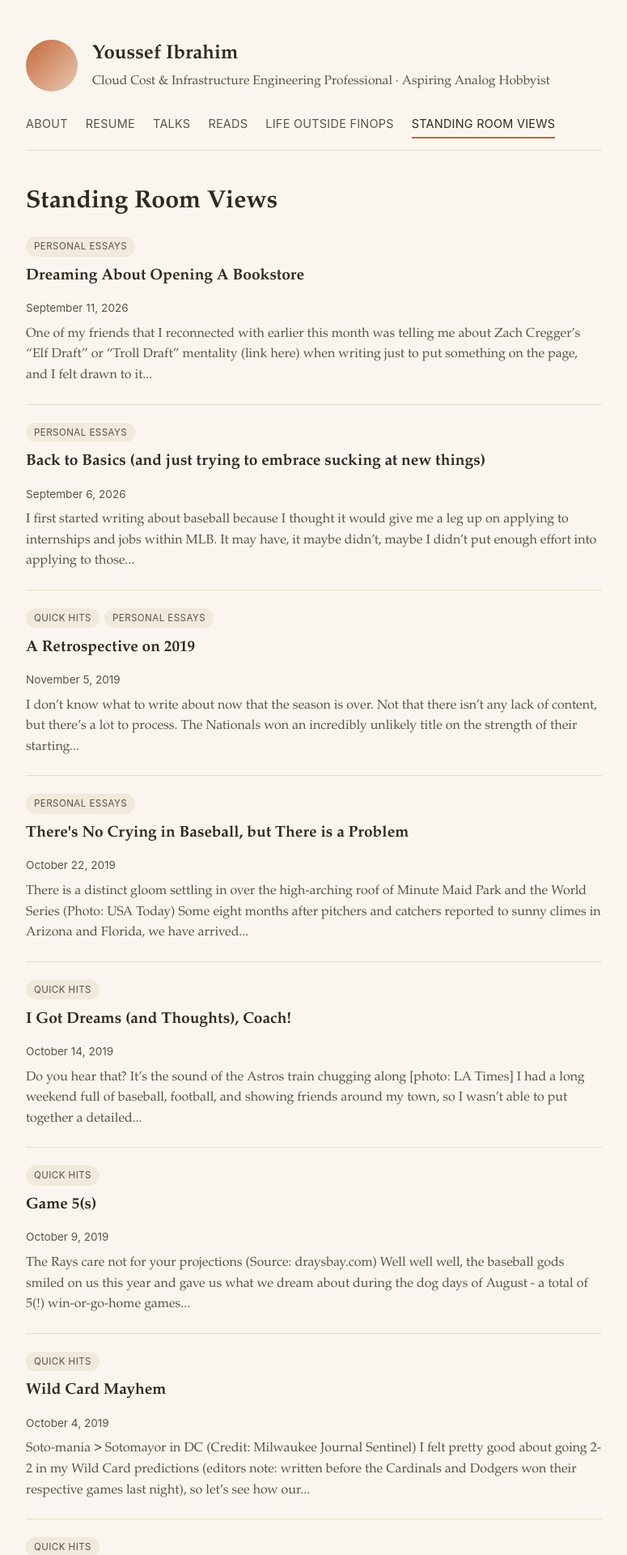
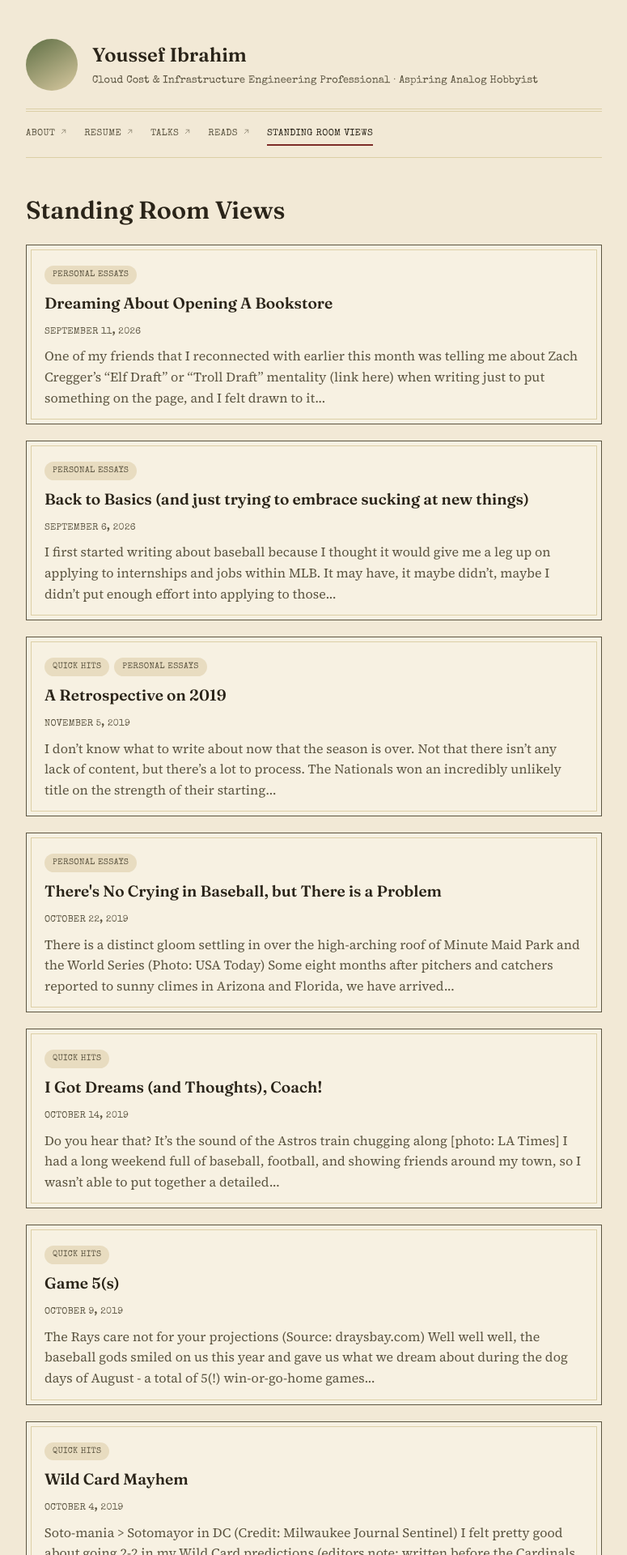
Before and after one commit to yti93/standing-room-views, a Jekyll site: the page built from index.md, in a window 1280 px wide. Shown: the top 1920 px of the page at 81% size, without its empty margins (252-1027 px from the left). Built offline with Jekyll 4.4.1, drawn with Linux system fonts in a browser that asks for light colours.

Commit message:
Reskin the blog to match the main site's Herbarium theme
Ports the same palette (paper background, moss/oxblood accents), type system (Fraunces, Source Serif 4, Cormorant Garamond, Special Elite), and specimen-box card treatment from yti93.github.io. Each post list item and the post detail view now use the bordered specimen-box look; category pills, meta lines, and photo captions switch to the typewriter face.

Also fixes the nav, which had fallen out of sync: drops the dead outside.html link, adds the external-link icon to the links that leave this site (matching the convention on the main site, where the icon marks the one link that leaves there), and adds the header's double-rule divider.

Co-Authored-By: Claude Sonnet 5 <noreply@anthropic.com>
Claude-Session: https://claude.ai/code/session_01GKWezPaAp3CperXBiFnmic

```diff
--- a/_layouts/default.html
+++ b/_layouts/default.html
@@ -4,6 +4,7 @@
 <meta charset="UTF-8">
 <meta name="viewport" content="width=device-width, initial-scale=1.0">
 <title>{% if page.title and page.title != site.title %}{{ page.title }} - {% endif %}Standing Room Views</title>
+<link rel="stylesheet" href="https://fonts.googleapis.com/css2?family=Fraunces:ital,opsz,wght@0,9..144,440;0,9..144,600;1,9..144,500&family=Source+Serif+4:opsz,wght@8..60,400;8..60,600&family=Cormorant+Garamond:ital,wght@0,500;1,500;1,600&family=Special+Elite&display=swap">
 <link rel="stylesheet" href="{{ '/assets/css/style.css' | relative_url }}">
 </head>
 <body>
@@ -16,12 +17,12 @@
       <p class="brand-tagline">Cloud Cost &amp; Infrastructure Engineering Professional &middot; Aspiring Analog Hobbyist</p>
     </div>
   </div>
+  <div class="rule-pair"></div>
   <nav class="site-nav">
-    <a href="https://yti93.github.io/">About</a>
-    <a href="https://yti93.github.io/resume.html">Resume</a>
-    <a href="https://yti93.github.io/talks.html">Talks</a>
-    <a href="https://yti93.github.io/reads.html">Reads</a>
-    <a href="https://yti93.github.io/outside.html">Life Outside FinOps</a>
+    <a href="https://yti93.github.io/">About<svg class="nav-external-icon" fill="none" stroke="currentColor" stroke-width="2" stroke-linecap="round" stroke-linejoin="round" viewBox="0 0 24 24" xmlns="http://www.w3.org/2000/svg"><path d="M7 17L17 7M9 7h8v8"/></svg></a>
+    <a href="https://yti93.github.io/resume.html">Resume<svg class="nav-external-icon" fill="none" stroke="currentColor" stroke-width="2" stroke-linecap="round" stroke-linejoin="round" viewBox="0 0 24 24" xmlns="http://www.w3.org/2000/svg"><path d="M7 17L17 7M9 7h8v8"/></svg></a>
+    <a href="https://yti93.github.io/talks.html">Talks<svg class="nav-external-icon" fill="none" stroke="currentColor" stroke-width="2" stroke-linecap="round" stroke-linejoin="round" viewBox="0 0 24 24" xmlns="http://www.w3.org/2000/svg"><path d="M7 17L17 7M9 7h8v8"/></svg></a>
+    <a href="https://yti93.github.io/reads.html">Reads<svg class="nav-external-icon" fill="none" stroke="currentColor" stroke-width="2" stroke-linecap="round" stroke-linejoin="round" viewBox="0 0 24 24" xmlns="http://www.w3.org/2000/svg"><path d="M7 17L17 7M9 7h8v8"/></svg></a>
     <a href="{{ '/' | relative_url }}" class="active">Standing Room Views</a>
   </nav>
 </header>
--- a/assets/css/style.css
+++ b/assets/css/style.css
@@ -1,12 +1,18 @@
 :root {
-  --cream: #faf6ef;
-  --cream-deep: #f1e9db;
-  --ink: #2e2a24;
-  --ink-soft: #5a5346;
-  --accent: #c4693a;
-  --accent-soft: #e8c9b3;
-  --line: #e4dac8;
+  --cream: #f2e9d6;
+  --cream-deep: #e8dcc0;
+  --specimen: #f7f1e2;
+  --ink: #2a2419;
+  --ink-soft: #5c5541;
+  --accent: #5f6f45;
+  --accent-deep: #7d2c28;
+  --accent-soft: #d8c9a0;
+  --line: #dccfa6;
   --max: 760px;
+  --font-display: 'Fraunces', "Iowan Old Style", Georgia, serif;
+  --font-body: 'Source Serif 4', "Iowan Old Style", Georgia, serif;
+  --font-tagline: 'Cormorant Garamond', Georgia, serif;
+  --font-label: 'Special Elite', "Courier New", monospace;
 }
 
 * { box-sizing: border-box; }
@@ -16,11 +22,12 @@ html, body {
   padding: 0;
   background: var(--cream);
   color: var(--ink);
-  font-family: "Iowan Old Style", "Palatino Linotype", Palatino, Georgia, serif;
+  font-family: var(--font-body);
   line-height: 1.6;
+  overflow-wrap: break-word;
 }
 
-a { color: var(--accent); text-decoration: none; }
+a { color: var(--accent-deep); text-decoration: none; }
 a:hover { text-decoration: underline; }
 
 .wrap {
@@ -39,39 +46,49 @@ header.site-header {
   display: flex;
   align-items: center;
   gap: 18px;
-  margin-bottom: 28px;
+  margin-bottom: 22px;
 }
 
 .avatar {
   width: 64px;
   height: 64px;
   border-radius: 50%;
-  background: linear-gradient(135deg, var(--accent), var(--accent-soft));
+  background: linear-gradient(150deg, var(--accent), var(--accent-soft));
   flex-shrink: 0;
 }
 
 .brand-name {
+  font-family: var(--font-display);
   font-size: 1.5rem;
   font-weight: 600;
   margin: 0;
 }
 
 .brand-tagline {
-  margin: 2px 0 0;
+  margin: 3px 0 0;
   color: var(--ink-soft);
-  font-size: 0.98rem;
+  font-family: var(--font-label);
+  font-size: 0.8rem;
+  letter-spacing: 0.01em;
+}
+
+.rule-pair {
+  border-top: 1px solid var(--line);
+  border-bottom: 1px solid var(--line);
+  height: 4px;
+  margin: 0 0 18px;
 }
 
 nav.site-nav {
   display: flex;
-  gap: 22px;
+  gap: 20px;
   flex-wrap: wrap;
   border-bottom: 1px solid var(--line);
   padding-bottom: 14px;
   margin-bottom: 40px;
-  font-family: -apple-system, BlinkMacSystemFont, "Segoe UI", sans-serif;
-  font-size: 0.9rem;
-  letter-spacing: 0.02em;
+  font-family: var(--font-label);
+  font-size: 0.72rem;
+  letter-spacing: 0.03em;
   text-transform: uppercase;
 }
 
@@ -82,48 +99,76 @@ nav.site-nav a {
 
 nav.site-nav a.active {
   color: var(--ink);
-  border-bottom: 2px solid var(--accent);
+  border-bottom: 2px solid var(--accent-deep);
+}
+
+.nav-external-icon {
+  width: 11px;
+  height: 11px;
+  margin-left: 5px;
+  vertical-align: -1px;
+  opacity: 0.6;
 }
 
 h1 {
+  font-family: var(--font-display);
+  font-weight: 600;
   font-size: 1.9rem;
   margin: 0 0 18px;
+  text-wrap: balance;
 }
 
 h2 {
+  font-family: var(--font-display);
+  font-weight: 600;
   font-size: 1.25rem;
-  margin: 40px 0 12px;
+  margin: 40px 0 14px;
   color: var(--ink);
-  border-left: 3px solid var(--accent);
+  border-left: 3px solid var(--accent-deep);
   padding-left: 10px;
 }
 
 h3 {
+  font-family: var(--font-display);
+  font-weight: 600;
   font-size: 1.05rem;
   margin: 0 0 2px;
 }
 
 .meta {
-  font-family: -apple-system, BlinkMacSystemFont, "Segoe UI", sans-serif;
-  font-size: 0.85rem;
+  font-family: var(--font-label);
+  font-size: 0.72rem;
+  letter-spacing: 0.02em;
+  text-transform: uppercase;
   color: var(--ink-soft);
   margin-bottom: 8px;
 }
 
 .card {
-  background: var(--cream-deep);
-  border-radius: 14px;
-  padding: 20px 22px;
-  margin-bottom: 18px;
+  background: var(--specimen);
+  border: 1px solid var(--ink-soft);
+  padding: 20px 22px 19px;
+  margin-bottom: 20px;
+  position: relative;
 }
+
+.card::before {
+  content: "";
+  position: absolute;
+  inset: 5px;
+  border: 1px solid var(--line);
+  pointer-events: none;
+}
+
+.card > * { position: relative; }
 
 .links-row {
   display: flex;
   flex-wrap: wrap;
   gap: 14px;
   margin: 20px 0 0;
-  font-family: -apple-system, BlinkMacSystemFont, "Segoe UI", sans-serif;
-  font-size: 0.92rem;
+  font-family: var(--font-label);
+  font-size: 0.78rem;
 }
 
 .links-row a {
@@ -137,12 +182,12 @@ h3 {
 
 .button {
   display: inline-block;
-  background: var(--accent);
+  background: var(--accent-deep);
   color: #fff !important;
   padding: 9px 18px;
   border-radius: 999px;
-  font-family: -apple-system, BlinkMacSystemFont, "Segoe UI", sans-serif;
-  font-size: 0.9rem;
+  font-family: var(--font-label);
+  font-size: 0.8rem;
   margin-top: 10px;
 }
 .button:hover { text-decoration: none; opacity: 0.9; }
@@ -155,8 +200,8 @@ footer.site-footer {
   margin: 0 auto;
   padding: 20px 24px 60px;
   color: var(--ink-soft);
-  font-size: 0.85rem;
-  font-family: -apple-system, BlinkMacSystemFont, "Segoe UI", sans-serif;
+  font-size: 0.8rem;
+  font-family: var(--font-label);
 }
 
 /* Blog-specific */
@@ -171,10 +216,10 @@ footer.site-footer {
   display: inline-block;
   background: var(--cream-deep);
   color: var(--ink-soft);
-  font-family: -apple-system, BlinkMacSystemFont, "Segoe UI", sans-serif;
-  font-size: 0.72rem;
+  font-family: var(--font-label);
+  font-size: 0.65rem;
   text-transform: uppercase;
-  letter-spacing: 0.04em;
+  letter-spacing: 0.03em;
   padding: 3px 10px;
   border-radius: 999px;
   margin-right: 6px;
@@ -187,11 +232,22 @@ footer.site-footer {
 }
 
 .post-list-item {
-  padding: 22px 0;
-  border-bottom: 1px solid var(--line);
+  background: var(--specimen);
+  border: 1px solid var(--ink-soft);
+  padding: 20px 22px 19px;
+  margin-bottom: 20px;
+  position: relative;
 }
-.post-list-item:first-child { padding-top: 0; }
-.post-list-item:last-child { border-bottom: none; }
+
+.post-list-item::before {
+  content: "";
+  position: absolute;
+  inset: 5px;
+  border: 1px solid var(--line);
+  pointer-events: none;
+}
+
+.post-list-item > * { position: relative; }
 
 .post-list-item h2 {
   margin: 8px 0 6px;
@@ -201,7 +257,7 @@ footer.site-footer {
 }
 
 .post-list-item h2 a { color: var(--ink); }
-.post-list-item h2 a:hover { color: var(--accent); }
+.post-list-item h2 a:hover { color: var(--accent-deep); }
 
 .post-excerpt {
   color: var(--ink-soft);
@@ -217,7 +273,7 @@ footer.site-footer {
 .post-content img {
   max-width: 100%;
   height: auto;
-  border-radius: 10px;
+  border-radius: 4px;
   margin: 24px 0 6px;
   display: block;
 }
@@ -225,8 +281,10 @@ footer.site-footer {
 .post-content em:has(+ img),
 .post-content p > em:only-child {
   display: block;
-  font-family: -apple-system, BlinkMacSystemFont, "Segoe UI", sans-serif;
-  font-size: 0.82rem;
+  font-family: var(--font-label);
+  font-size: 0.72rem;
+  letter-spacing: 0.02em;
+  text-transform: uppercase;
   color: var(--ink-soft);
   margin: 0 0 24px;
 }
@@ -239,6 +297,6 @@ footer.site-footer {
   margin-top: 48px;
   padding-top: 20px;
   border-top: 1px solid var(--line);
-  font-family: -apple-system, BlinkMacSystemFont, "Segoe UI", sans-serif;
-  font-size: 0.9rem;
+  font-family: var(--font-label);
+  font-size: 0.8rem;
 }
```
